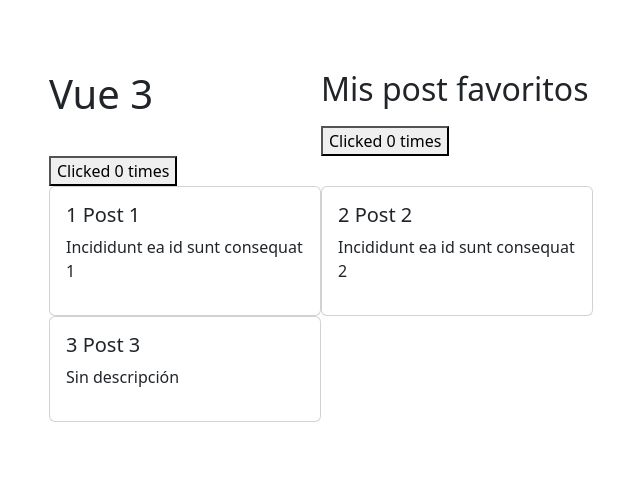
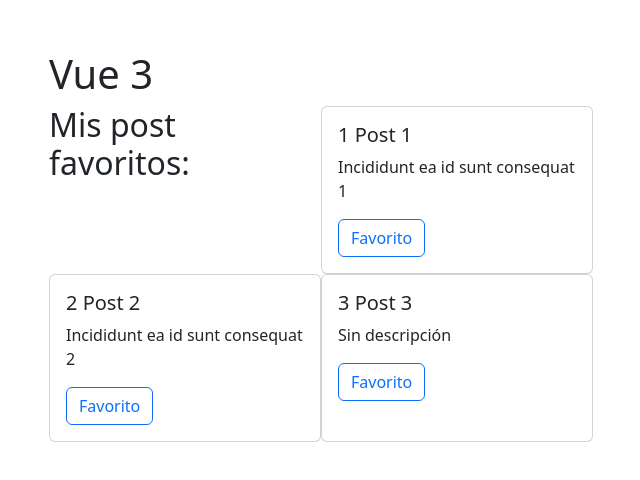
Before and after one commit to Marcelino2017/vue-proyect, a Vue app: page / in a window 1280 px wide. Shown: the part 154-634 px from the top of the page, without its empty margins (15-655 px from the left). Built offline with nearby package versions, Linux system fonts and the light colour scheme.

Commit message:
$emit: emitir evento desde el componente hijo al padre

```diff
--- a/src/App.vue
+++ b/src/App.vue
@@ -1,4 +1,5 @@
 <script setup>
+import { ref } from 'vue'
 import ButtonCounter from './components/ButtonCounter.vue'
 import BlogPost from './components/BlogPost.vue'
 
@@ -8,17 +9,24 @@
   { id: 3, title: 'Post 3' }
 ]
 
+const favorito = ref('')
+
+const changeFavorito = (title) => {
+  favorito.value = title
+}
+
 </script>
 
 <template>
 <div class="container" id="app">
     <h1>Vue 3</h1>
-    <h2>Mis post favoritos</h2>
+    <br>
+    <h2>Mis post favoritos: {{ favorito }} </h2>
 
-    <br>
+    <!-- <br>
     <ButtonCounter />
     <button-counter />
-    <br>
+    <br> -->
 
     <BlogPost
       v-for="post in posts"
@@ -26,6 +34,7 @@
       :title="post.title"
       :id="post.id"
       :body="post.body"
+      @changeFavorito="changeFavorito"
     />
 
     <!-- <BlogPost
--- a/src/components/BlogPost.vue
+++ b/src/components/BlogPost.vue
@@ -19,7 +19,15 @@
             <h5 class="card-title">
                 {{ id }} {{ title }}
             </h5>
-           <p>{{ body }}</p>
+
+            <p>{{ body }}</p>
+
+            <button
+                @click="$emit('changeFavorito', title)"
+                class="btn btn-outline-primary"
+            >
+                Favorito
+            </button>
         </div>
 
     </div>
```
